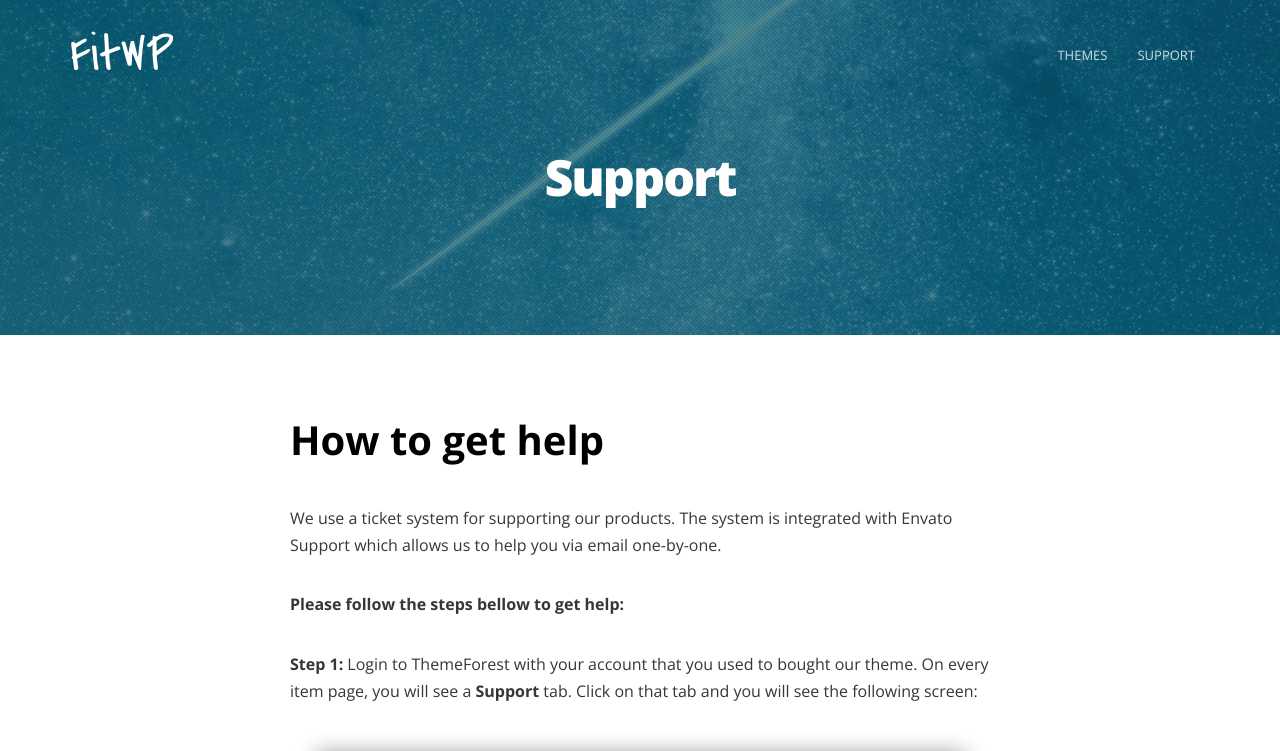
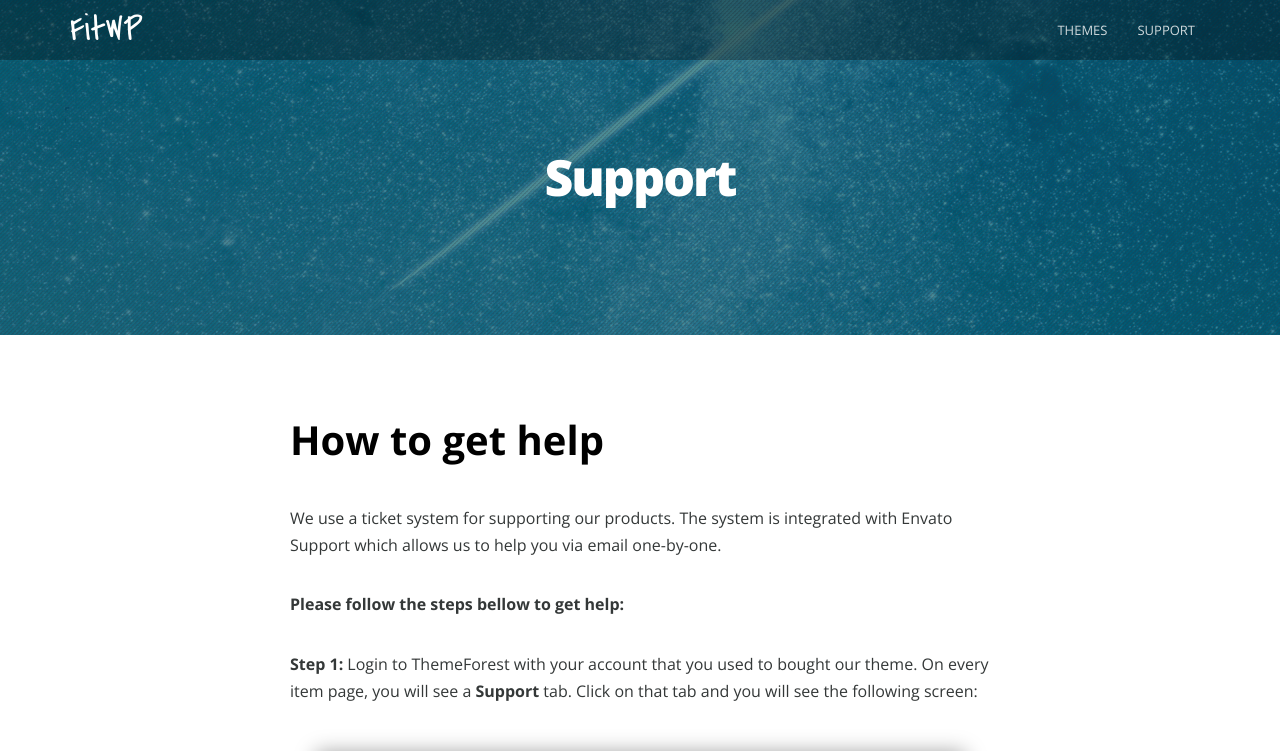
Before and after one commit to fitwp/fitwp.github.io, a Jekyll site: the page built from support.md, in a window 1280 px wide. Shown: the top 751 px of the page. Built offline with Jekyll 4.4.1, drawn with Linux system fonts in a browser that asks for light colours.

Commit message:
Sửa lại param khi include

```diff
--- a/_includes/header.html
+++ b/_includes/header.html
@@ -12,7 +12,7 @@
 	<link rel="stylesheet" href="css/style.css">
 	<link rel="canonical" href="http://fitwp.com{{ page.url }}" />
 </head>
-<body{% if param.type %} class="{{ param.type }}"{% endif %}>
+<body{% if include.type %} class="{{ include.type }}"{% endif %}>
 {% include svg-defs.svg %}
 <header class="header">
 	<div class="container">
```
